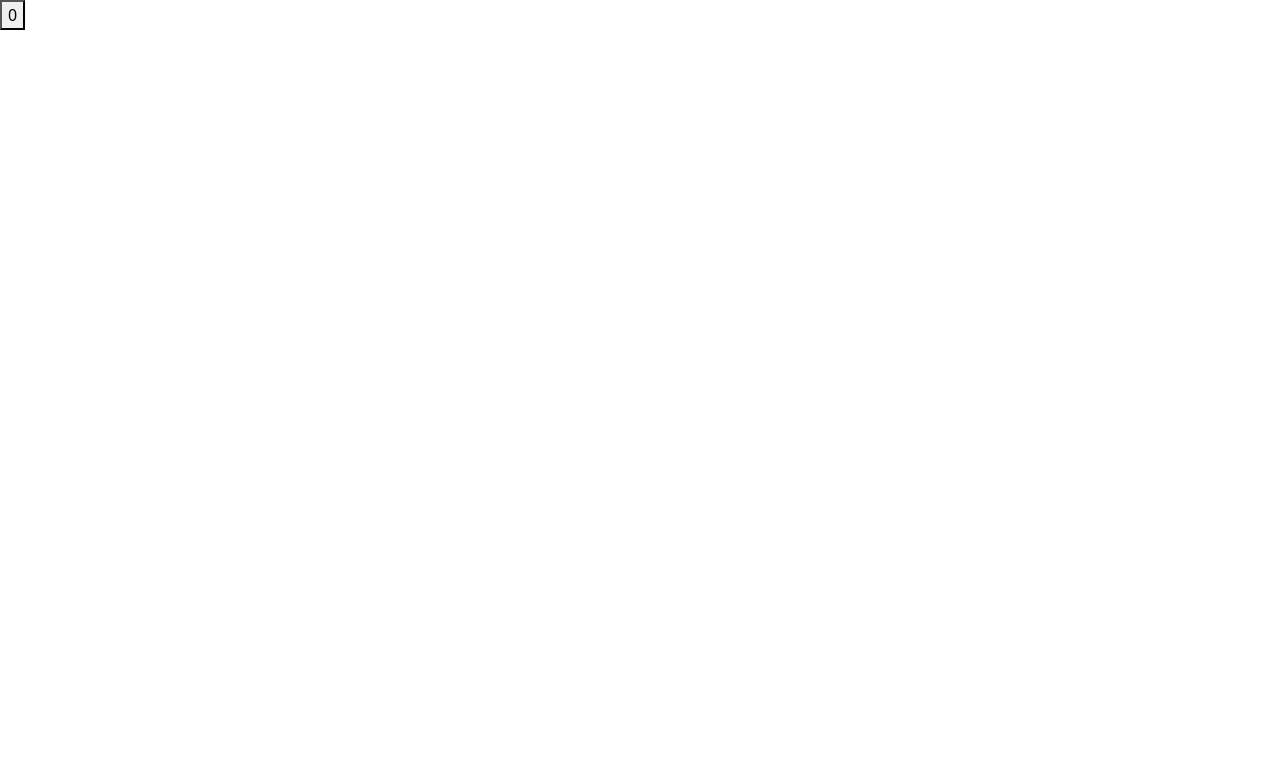
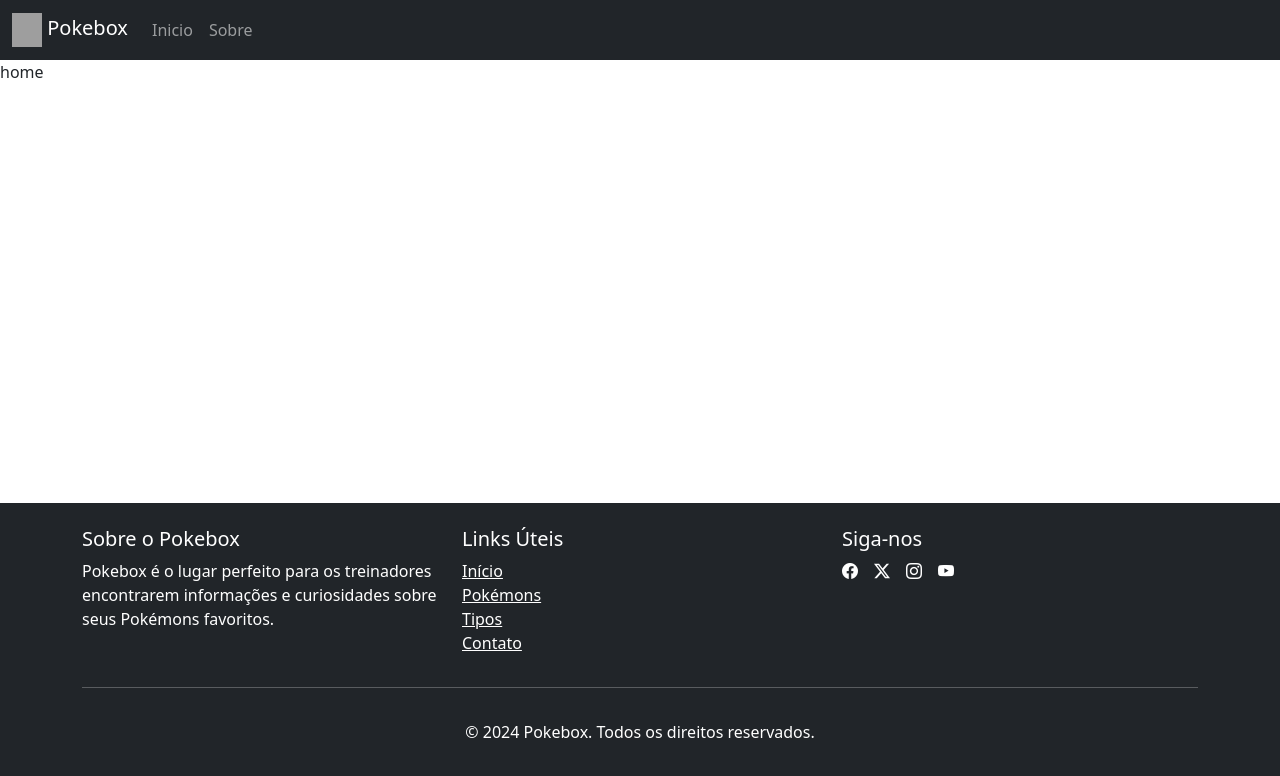
Before and after one commit to devLuanPaiva/pokedex, a Vue app: page / in a window 1280 px wide. Shown: the top 776 px of the page. Built offline with nearby package versions, Linux system fonts and the light colour scheme; grey boxes are pictures that could not be loaded.

Commit message:
feat: add navbar and footer in the App main

```diff
--- a/src/App.vue
+++ b/src/App.vue
@@ -1,12 +1,32 @@
 <script setup lang="ts">
-  import {ref} from 'vue'
-  let num = ref(0)
+import Nav from './components/shared/AppNav.vue'
+import Footer from './components/shared/AppFooter.vue'
 </script>
 
 <template>
-  <div>
-    <button @click="num">
-      {{num }}
-    </button>
+  <div class="app-container">
+    <Nav />
+    <main class="main">
+      <router-view></router-view>
+    </main>
+    <Footer/>
   </div>
 </template>
+
+<style scoped>
+html, body {
+    height: 100%;
+    margin: 0;
+    padding: 0;
+}
+
+.app-container {
+    display: flex;
+    flex-direction: column;
+    min-height: 100vh;
+}
+
+.main {
+    flex: 1;
+}
+</style>
```
